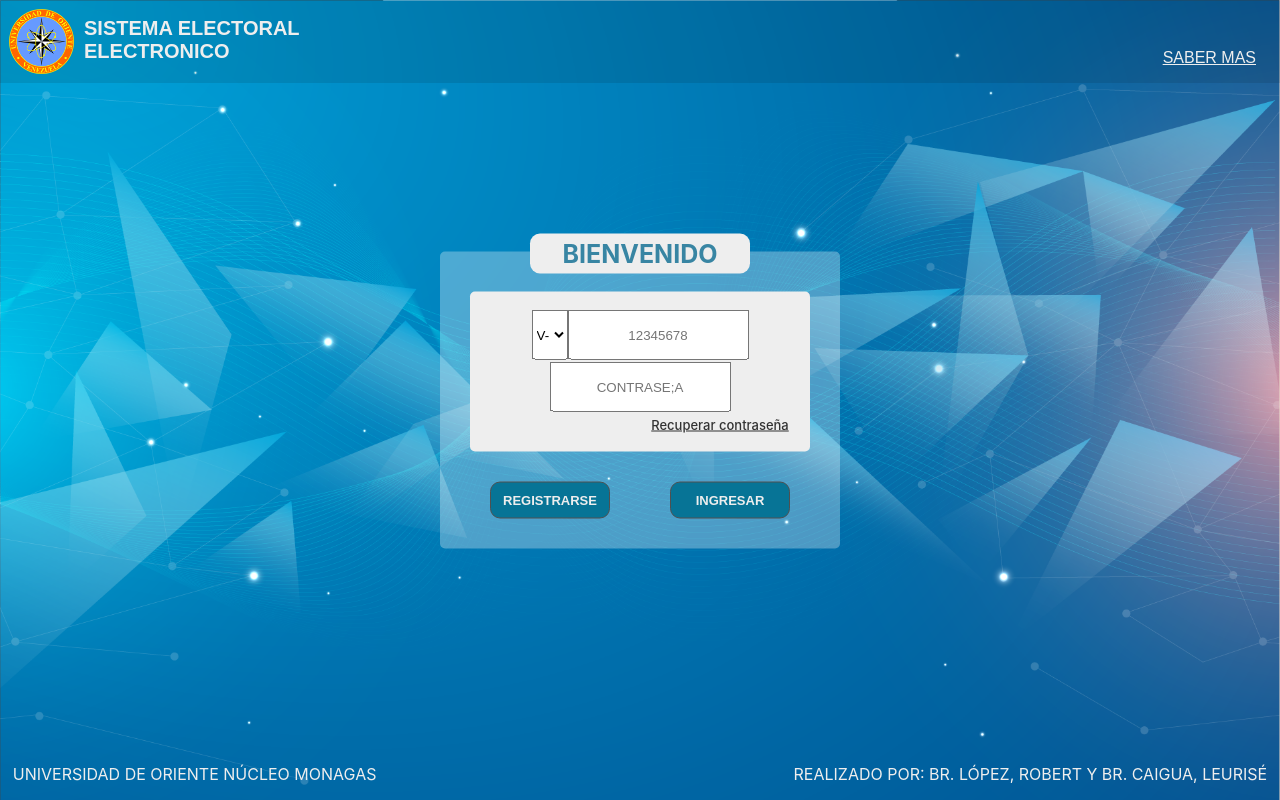
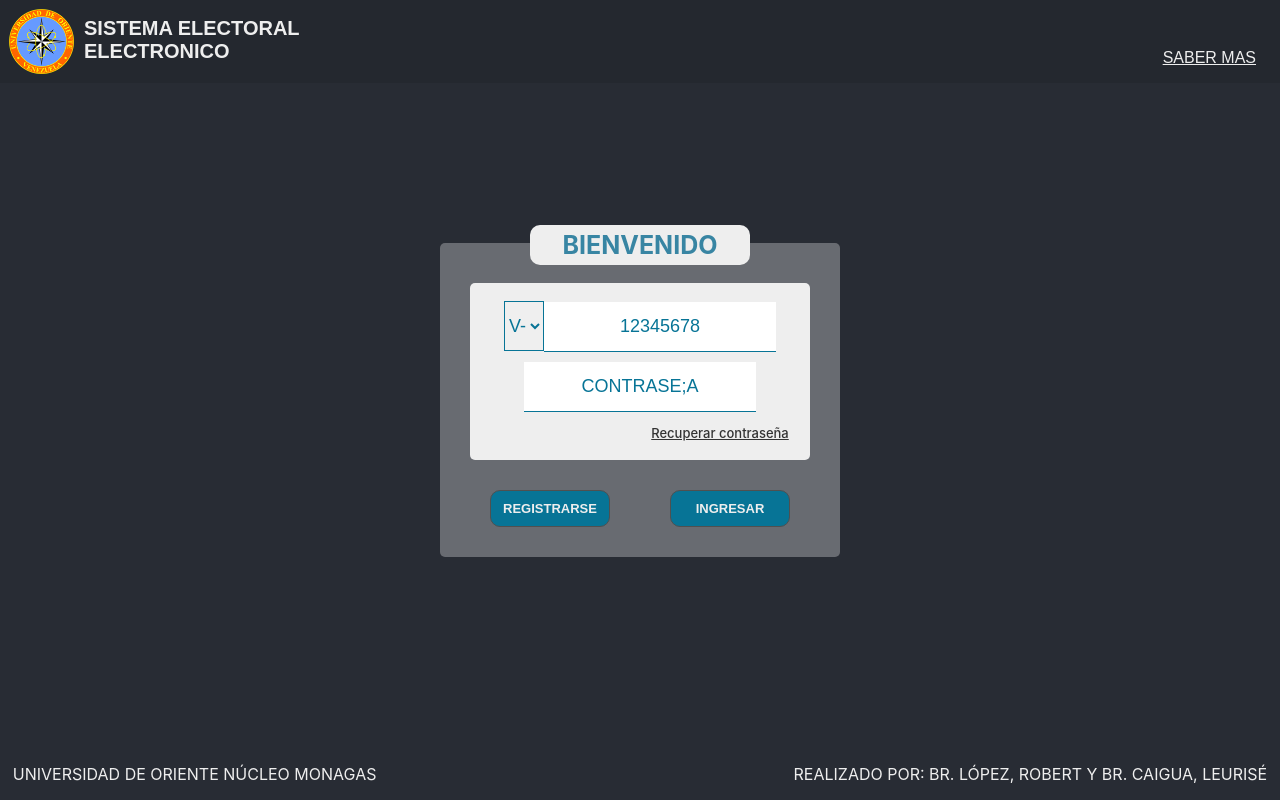
Before and after one commit to rlopez2494/user-interface, a React (Create React App) app: page / in a window 1280 px wide. Built offline with nearby package versions, Linux system fonts and the light colour scheme.

Commit message:
post request para la ruta login (express)

```diff
--- a/package.json
+++ b/package.json
@@ -3,6 +3,7 @@
   "version": "0.1.0",
   "private": true,
   "dependencies": {
+    "axios": "^0.19.0",
     "react": "^16.8.6",
     "react-dom": "^16.8.6",
     "react-scripts": "3.0.1"
--- a/src/App.css
+++ b/src/App.css
@@ -1,6 +1,5 @@
 body {
-  background: url('./img/background.png') no-repeat;
+  /*background: url('./img/background.png') no-repeat;*/
   background-size: cover;
-
-  /*background-color: #282c34;*/
+  background-color: #282c34;
 }
--- a/src/components/childComponents/LoginForm.js
+++ b/src/components/childComponents/LoginForm.js
@@ -1,6 +1,7 @@
 import React, { Component } from 'react';
-import './styles/LoginForm.css'
-import Advertencia from '../../img/advertencia.jpg'
+import './styles/LoginForm.css';
+import Advertencia from '../../img/advertencia.jpg';
+import axios from 'axios';
 
 class LoginForm extends Component{
     state = {
@@ -11,7 +12,42 @@ class LoginForm extends Component{
     password: ""
     }
 
-    renderSwitch (param) {
+    apiCall = () => {
+
+        const { cedula, password } = this.state;
+        console.log(cedula, password);
+
+        axios.post('http://localhost:9000/login', {
+            cedula,
+            password
+        })
+        .then(function(response) {
+            console.log(response);
+        })
+        .catch(function (error) {
+            console.log(error);
+        })
+    }
+
+    handleChange = (e) => {
+        const { name, value } = e.target;
+
+        this.setState({
+            [name]: value
+        });
+    }
+
+    handleSubmit = (e) => {
+
+        const { cedula, password } = this.state;
+        console.log(cedula, password)
+
+        e.preventDefault();
+        this.apiCall();
+
+    }
+
+    renderSwitch =  (param) => {
         switch (param) {
             case 1:
             return(<p>Contraseña incorrecta</p>);
@@ -36,14 +72,31 @@ class LoginForm extends Component{
                 <div id="login-fields">
 
                     <div>
-                        <select name="nacionalidad">
+                        <select
+                        name="nacionalidad"
+                        value={this.state.nacionalidad}
+                        onChange={this.handleChange}
+                        >
                             <option value="v">V-</option>
-                            <option value="v">E-</option>
+                            <option value="e">E-</option>
                         </select>
 
-                        <input type="text" name="cedula" placeholder="12345678" />
+                        <input
+                        type="text"
+                        name="cedula"
+                        placeholder="12345678"
+                        value={this.state.cedula}
+                        onChange={this.handleChange}
+                        />
 
-                        <input type="text" name="password" placeholder="CONTRASE;A"/>
+                        <input
+                        type="password"
+                        name="password"
+                        placeholder="CONTRASE;A"
+                        value={this.state.password}
+                        onChange={this.handleChange}
+                        />
+
                     </div>
 
                     {/*Conditional Rendering for errors*/}
@@ -67,7 +120,7 @@ class LoginForm extends Component{
 
                 </div>
 
-                <form>
+                <form onSubmit={this.handleSubmit}>
                     <button type="submit" id="registrarse">REGISTRARSE</button>
                     <button type="submit" id="ingresar">INGRESAR</button>
                 </form>
--- a/src/components/childComponents/styles/LoginForm.css
+++ b/src/components/childComponents/styles/LoginForm.css
@@ -22,9 +22,29 @@
     padding: 10px;
 }
 
-#login-form select, #login-form input[type="text"] {
+#login-form select {
+    border: 1px solid rgb(7, 116, 150);
+}
+
+#login-form input[type="text"],
+#login-form input[type="password"] {
+    border: none;
+    border-bottom: 1px solid rgb(7, 116, 150);
+}
+
+#login-form input[type="text"]::placeholder,
+#login-form input[type="password"]::placeholder {
+    color: rgb(7, 116, 150);
+}
+
+#login-form select,
+#login-form input[type="text"],
+#login-form input[type="password"] {
     box-sizing: border-box;
     height: 50px;
+    margin-bottom: 10px;
+    font-size: 18px;
+    color:  rgb(7, 116, 150);
 }
 
 #login-form form {
```
Also changed, not shown: 1 other file (tests, documents, lock files or other folders).
